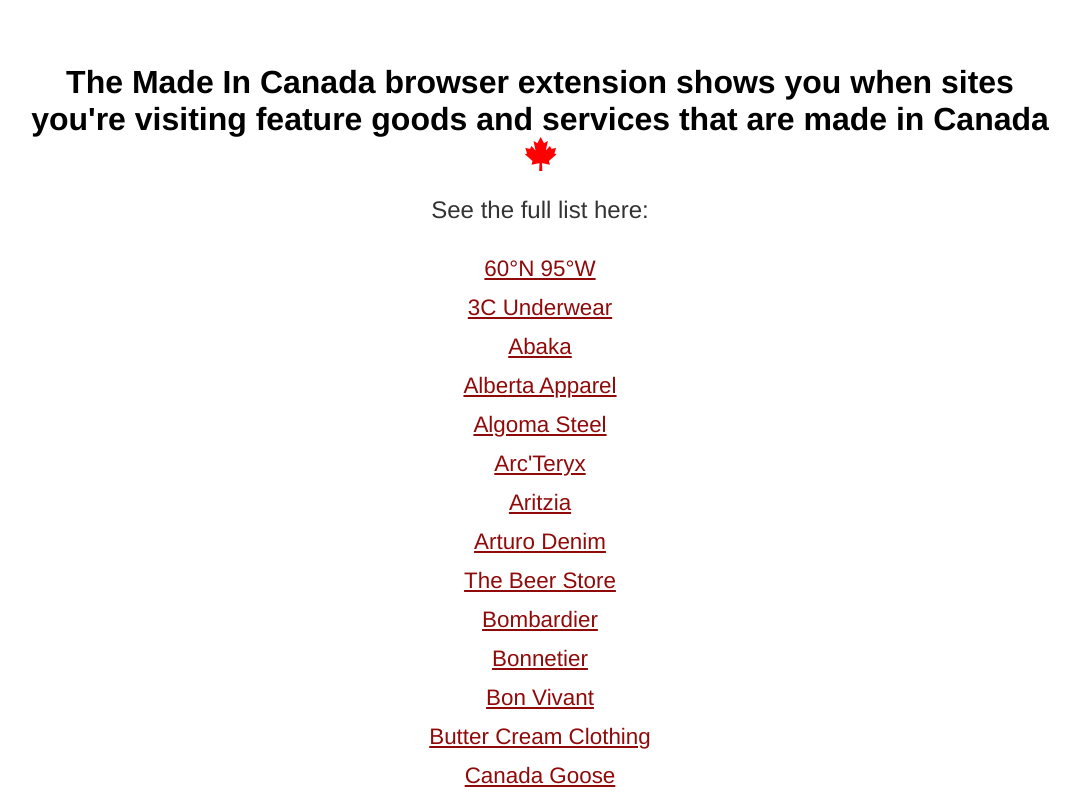
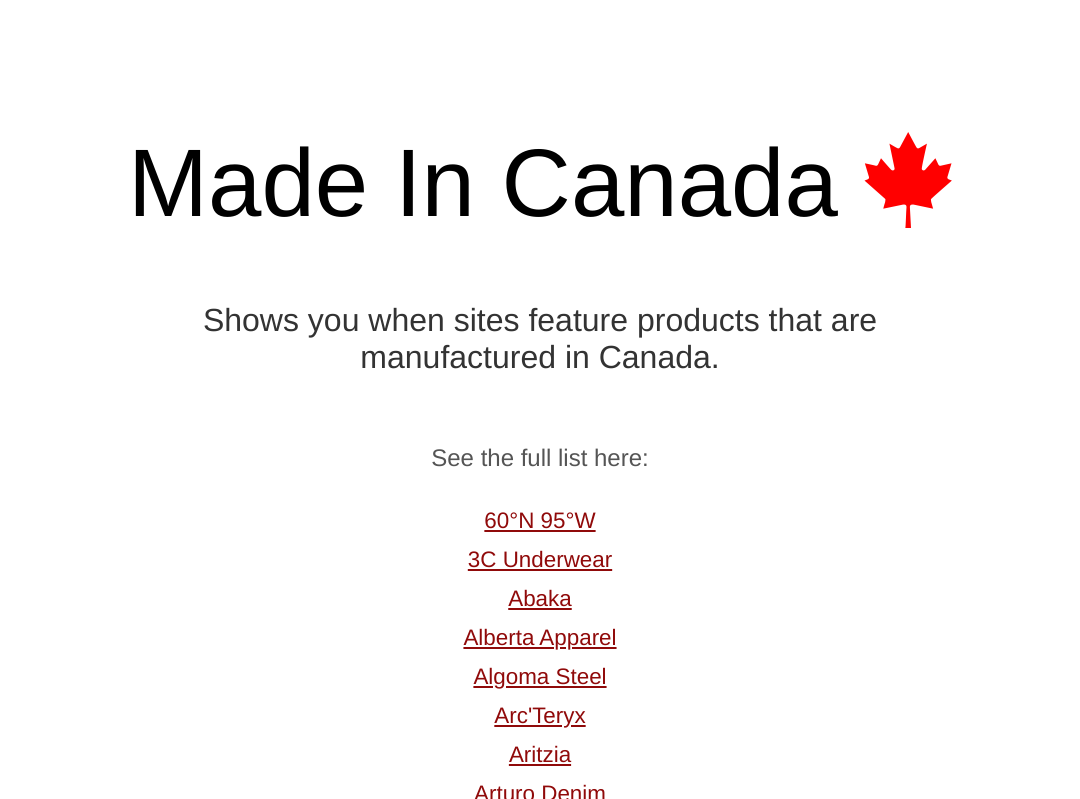
Before and after one commit to danielmaxsiegel/made-in-canada, a browser extension: page index.html in a window 1280 px wide. Shown: the top 799 px of the page, without its empty margins (108-1188 px from the left). Drawn offline with Linux system fonts and the light colour scheme.

Commit message:
restyle the info page, and add credits to the bottom

```diff
--- a/index.html
+++ b/index.html
@@ -19,17 +19,29 @@
         font-weight: 350;
       }
 
+      h4 a {
+        font-weight: normal;
+      }
+
       h1 {
-        font-size: 2rem;
+        font-size: 6rem;
+        font-weight: normal;
       }
 
       h2 {
-        font-size: 1.5rem;
-        font-weight: 500;
+        font-size: 2rem;
+        font-weight: normal;
         color: #333;
+        padding-bottom: 5%;
       }
 
       h3 {
+        font-size: 1.5rem;
+        font-weight: normal;
+        color: #555;
+      }
+
+      h4 {
         font-size: 1.1rem;
         font-style: italic;
         font-weight: 300;
@@ -47,8 +59,8 @@
       }
 
       .container {
-        width: 80%;
-        margin: 5% auto;
+        width: 65%;
+        margin: 10% auto 5% auto;
       }
 
       .ca-icon {
@@ -59,13 +71,17 @@
 
   <body>
     <div class="container">
-      <h1>The Made In Canada browser extension shows you when sites you're visiting feature goods and services that are made in Canada <i class="fab fa-canadian-maple-leaf ca-icon"></i></h1>
+      <h1>Made In Canada <i class="fab fa-canadian-maple-leaf ca-icon"></i></h1>
 
-      <h2>See the full list here:</h2>
+      <h2>Shows you when sites feature products that are manufactured in Canada.</h2>
+
+      <h3>See the full list here:</h3>
 
       <div id="table-div"></div>
 
-      <h3>Please submit suggestions or corrections to <a href = "mailto: canada@danmax.cc">canada@danmax.cc</a>.</h3>
+      <h4>Ideated by <a href="https://github.com/meaghanjohns" target="_blank">Meaghan Johns</a>, coded by <a href="https://danielmaxsiegel.com/" target="_blank">Dan Siegel</a>. Please submit suggestions or corrections to <a href="mailto: canada@danmax.cc">canada@danmax.cc</a>.</h4>
+
+      <!-- source image from https://nationalpost.com/news/canada/michael-den-tandt-one-year-of-trudeaus-liberals-plenty-of-successes-amid-the-dithering -->
     </div>
     <script src="./infoPage.js"></script>
   </body>
```
